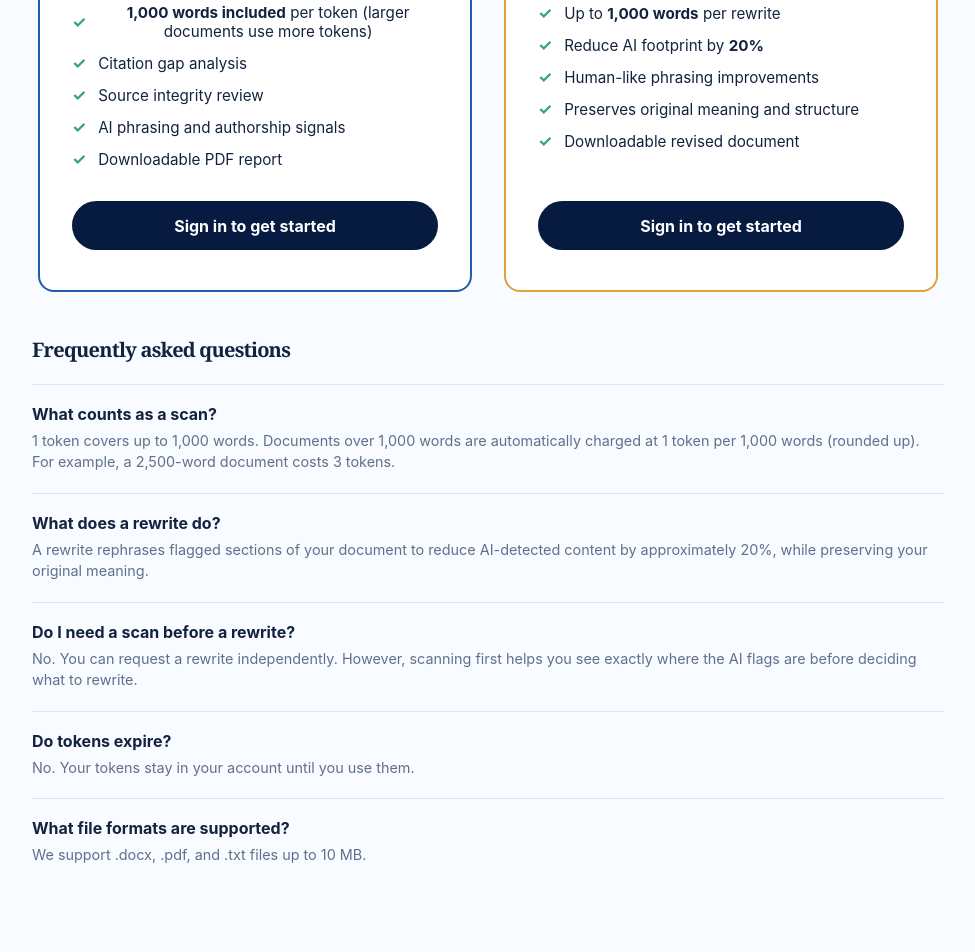
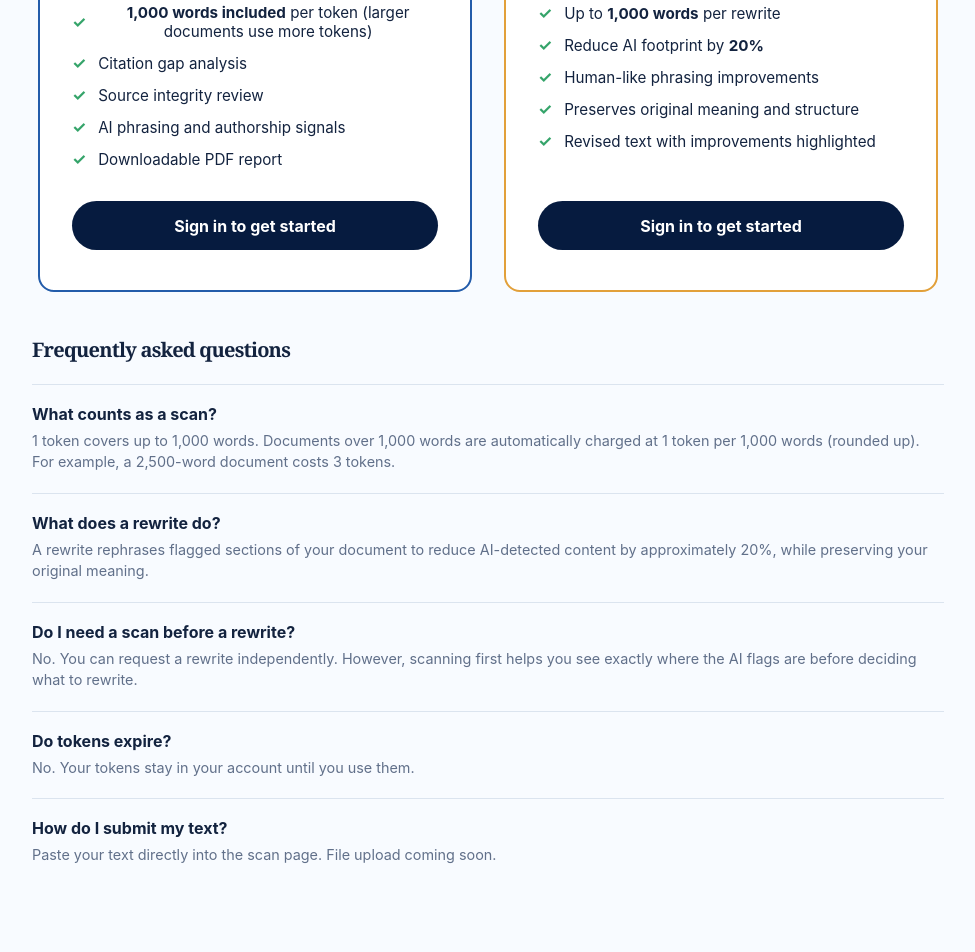
Before and after one commit to kianwoon/draftproof-services, a React (Vite) app in the folder draftproof-frontend/: page /pricing in a window 1280 px wide. Shown: the part 500-1452 px from the top of the page, without its empty margins (152-1127 px from the left). Built offline with nearby package versions, Linux system fonts and the light colour scheme; no server answers.

Commit message:
Update messaging: replace upload/file references with paste text across all pages

```diff
--- a/draftproof-frontend/src/pages/Dashboard.jsx
+++ b/draftproof-frontend/src/pages/Dashboard.jsx
@@ -43,7 +43,7 @@ export default function Dashboard() {
             </div>
             <div>
               <h3>New Scan</h3>
-              <p>Upload a document for a pre-submission integrity review</p>
+              <p>Paste your text for a pre-submission integrity review</p>
             </div>
           </Link>
         </section>
@@ -55,8 +55,8 @@ export default function Dashboard() {
             <div className="dash-step">
               <span className="step-num">1</span>
               <div>
-                <strong>Upload your document</strong>
-                <p>Supports .docx, .pdf, and .txt files up to 10 MB</p>
+                <strong>Paste your text</strong>
+                <p>Copy and paste your document text into the scan page</p>
               </div>
             </div>
             <div className="dash-step">
--- a/draftproof-frontend/src/pages/Landing.jsx
+++ b/draftproof-frontend/src/pages/Landing.jsx
@@ -105,8 +105,8 @@ export default function Landing() {
           <div className="process-line">
             <div>
               <div className="step-icon">📄</div>
-              <h3>Upload</h3>
-              <p>Submit your draft as PDF, DOCX, or plain text.</p>
+              <h3>Paste</h3>
+              <p>Paste your draft text for a pre-submission review.</p>
             </div>
             <div>
               <div className="step-icon">🔬</div>
--- a/draftproof-frontend/src/pages/Pricing.jsx
+++ b/draftproof-frontend/src/pages/Pricing.jsx
@@ -94,7 +94,7 @@ export default function Pricing() {
             </li>
             <li>
               <span className="check" aria-hidden="true">&#10003;</span>
-              <span>Downloadable revised document</span>
+              <span>Revised text with improvements highlighted</span>
             </li>
           </ul>
 
@@ -126,8 +126,8 @@ export default function Pricing() {
             <p>No. Your tokens stay in your account until you use them.</p>
           </div>
           <div className="faq-item">
-            <h3>What file formats are supported?</h3>
-            <p>We support .docx, .pdf, and .txt files up to 10 MB.</p>
+            <h3>How do I submit my text?</h3>
+            <p>Paste your text directly into the scan page. File upload coming soon.</p>
           </div>
         </section>
       </div>
--- a/draftproof-frontend/src/pages/Scan.jsx
+++ b/draftproof-frontend/src/pages/Scan.jsx
@@ -23,7 +23,7 @@ export default function Scan() {
     setBusy(true);
     setError(null);
     setServerError(null);
-    setStatus('Uploading...');
+    setStatus('Submitting...');
 
     try {
       let scan;
```
